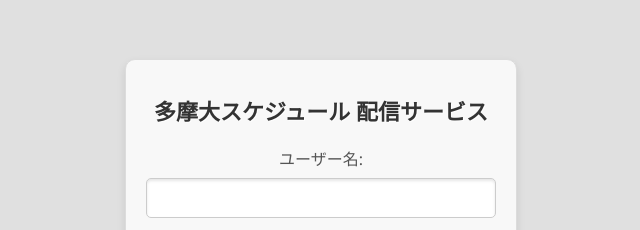
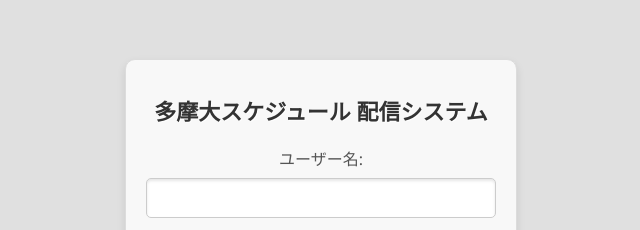
Before and after one commit to Ukenn2112/TUTnext, a plain HTML site: page app/static/index.html in a window 1280 px wide. Shown: the part 139-369 px from the top of the page, 319-959 px from the left. Drawn offline with Linux system fonts and the light colour scheme.

```diff
--- a/app/static/index.html
+++ b/app/static/index.html
@@ -2,7 +2,7 @@
 <html lang="ja">
 <head>
     <meta charset="UTF-8">
-    <title>多摩大スケジュール 配信サービス</title>
+    <title>多摩大スケジュール 配信システム</title>
     <meta name="viewport" content="width=device-width, initial-scale=1.0">
     <style>
         body {
@@ -104,7 +104,7 @@
 </head>
 <body>
     <div class="container">
-        <h1>多摩大スケジュール 配信サービス</h1>
+        <h1>多摩大スケジュール 配信システム</h1>
         <form onsubmit="event.preventDefault(); generateAndRedirect();">
             <label for="username">ユーザー名:</label>
             <input type="text" id="username" name="username" required>
@@ -113,6 +113,7 @@
             <button type="submit">Apple カレンダーに配信する</button>
             <br><br>
             <button type="submit" id="copy_link">配信リンクをコピーする</button>
+        </form>
     </div>
 </body>
 </html>
```
